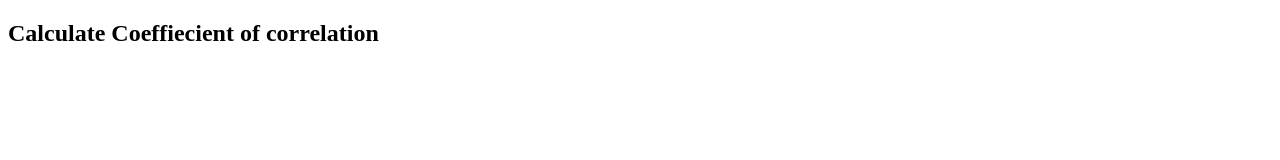
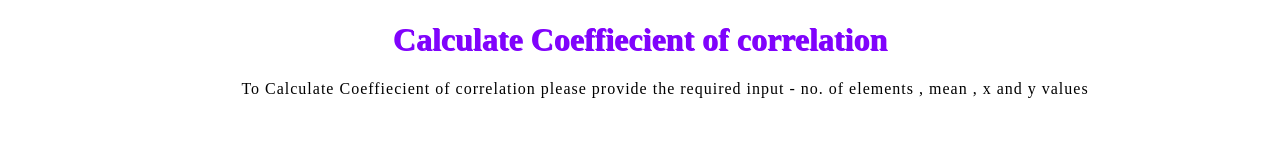
Before and after one commit to sagartyagi121/CoeffiecientCorrelation, a plain HTML site: page index.html in a window 1280 px wide. Drawn offline with Linux system fonts and the light colour scheme.

Commit message:
added header and description text

```diff
--- a/index.html
+++ b/index.html
@@ -5,10 +5,30 @@
     <head>
         <meta charset="utf-8">
         <title>Calculate Coeffiecient of correlation</title>
-        <h2><strong>Calculate Coeffiecient of correlation</strong></h2>
+        <style>
+            body {
+                text-align:center;
+            }
+            h1 {
+                color:#8003fc;
+                text-shadow: 1px 1px #8003fc;
+            }
+            p {
+                text-indent: 50px;
+                letter-spacing: 1px;
+            }
+            div.b {
+                word-wrap: break-word;
+            }
+
+        </style>
     </head>
 
     <body>
+        <h1 text-align:center><strong>Calculate Coeffiecient of correlation</strong></h1>
+        <div class="b">
+        <p>To Calculate Coeffiecient of correlation please provide the required input - no. of elements , mean , x and y values</p>
+        </div>
 
     </body>
 </html>
```
